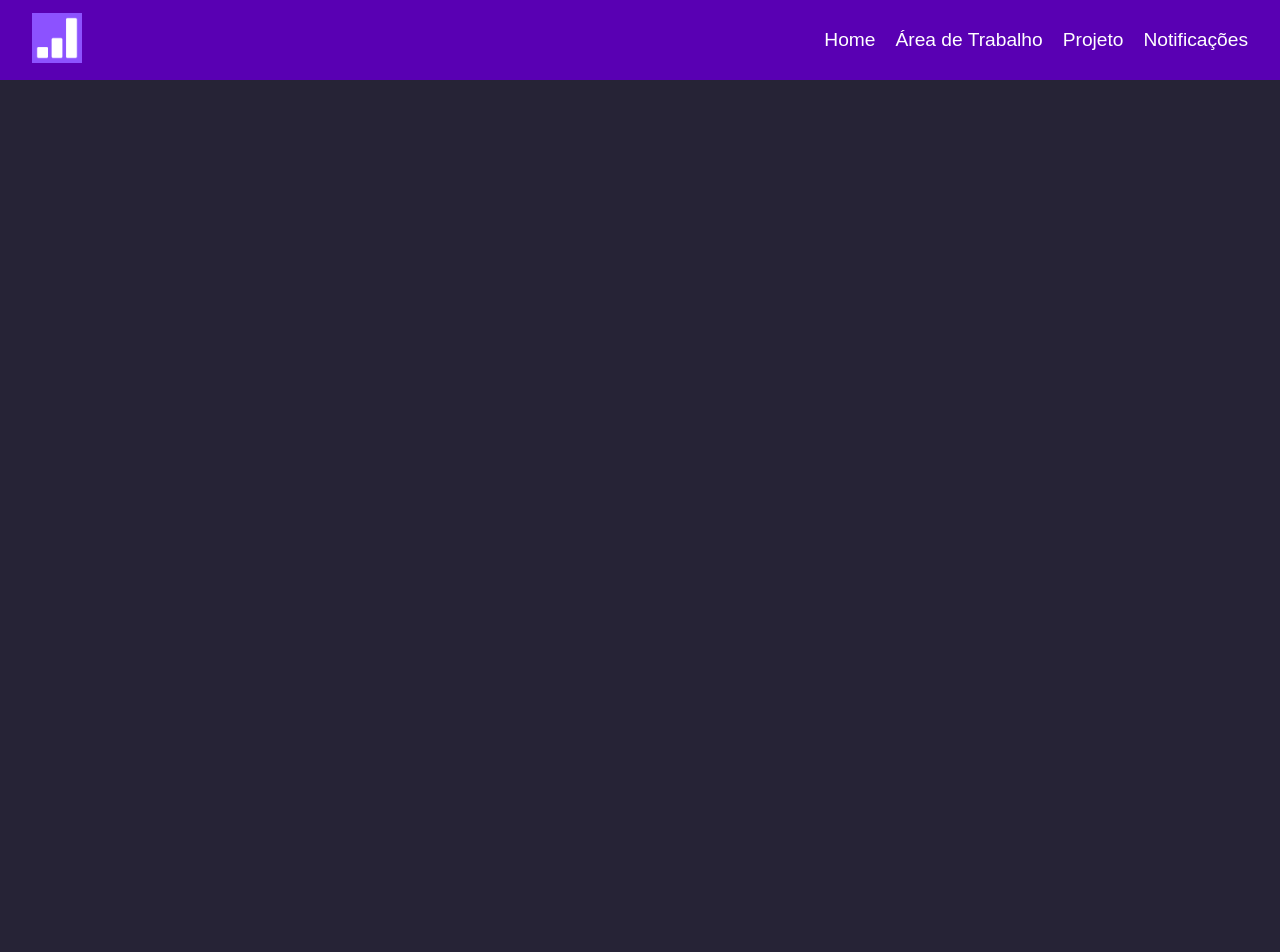
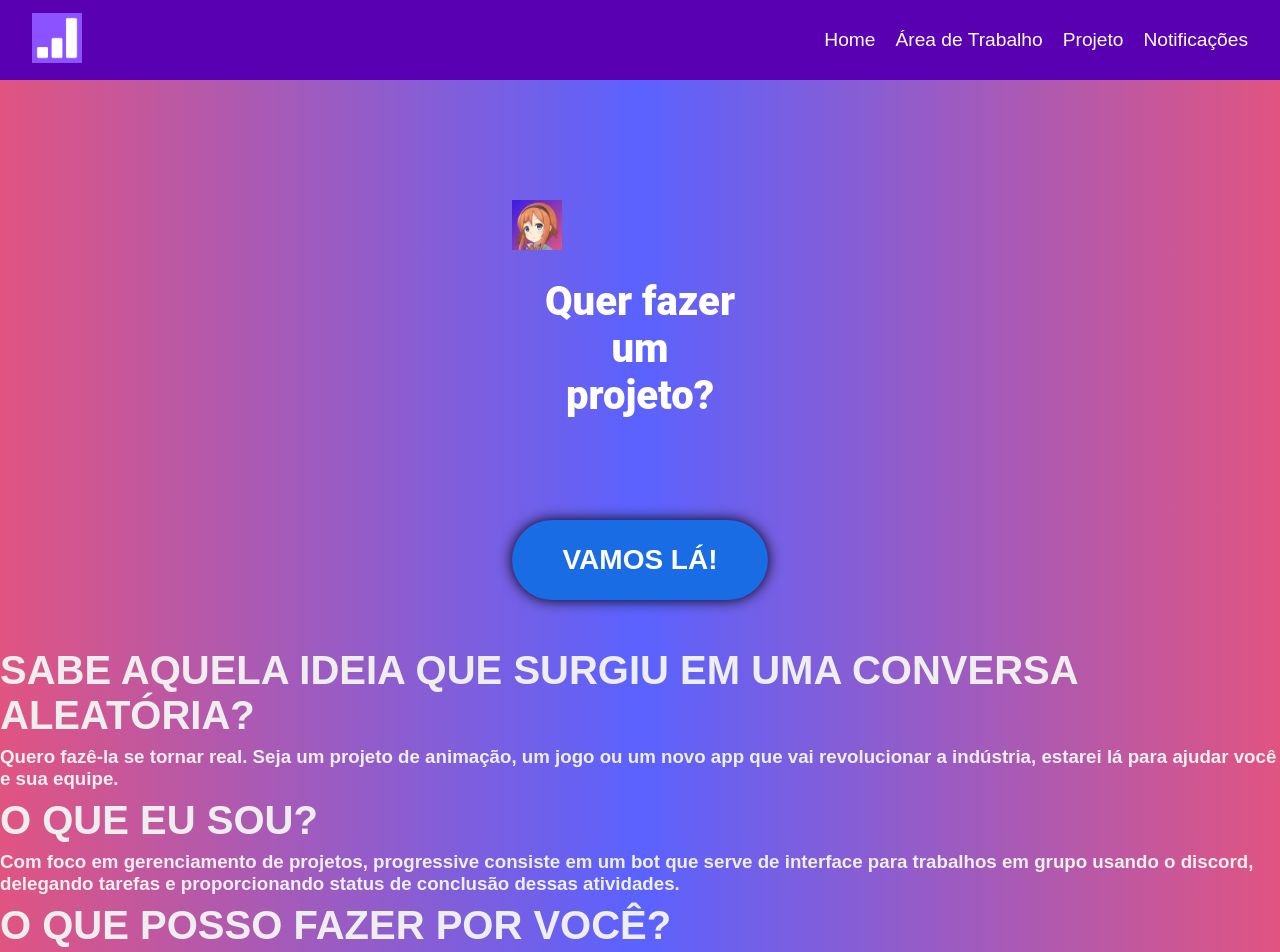
Before and after one commit to MathLevi20/prod_progress, a React (Create React App) app: page / in a window 1280 px wide. Shown: the top 952 px of the page. Before the commit the page ends 800 px from the top, so only its background shows below. Built offline with nearby package versions, Linux system fonts and the light colour scheme.

Commit message:
Home,Projetos

```diff
--- /dev/null
+++ b/src/components/Projetos.js
@@ -0,0 +1,74 @@
+import React from 'react';
+import { db } from "../components/firebase-config";
+import { useState, useEffect } from "react";
+import {
+    collection,
+    onSnapshot,
+    doc,
+    addDoc,
+
+    deleteDoc,
+    setDoc
+} from "firebase/firestore"
+function Projetos() {
+
+    const [Projeto_lista, setProjeto_lista] = useState([])
+    const projetoColletionRef = collection(db, "Projetos_lista")
+    useEffect(() => {
+        onSnapshot(projetoColletionRef, snapshot => {
+            setProjeto_lista(snapshot.docs.map(doc => {
+                return {
+                    id: doc.id,
+                    viewing: false,
+                    ...doc.data()
+                }
+            }))
+        })
+    }, [])
+
+    const handleView = id => {
+        const projetoclone = [...Projeto_lista]
+
+
+        projetoclone.forEach(Projeto_lista => {
+            if (Projeto_lista.id === id) {
+                Projeto_lista.viewing = !Projeto_lista.viewing
+            } else {
+                Projeto_lista.viewing = false
+            }
+        })
+        setProjeto_lista(projetoclone)
+    }
+    const removeprojeto = id => {
+        deleteDoc(doc(db, "Projeto_lista", id))
+    }
+
+    return (
+        <div className="App">
+            <div className="projeto">
+                {Projeto_lista.map((Projeto_lista, i) => (
+                    <div className="projetos" key={Projeto_lista.id}>
+                        <h3>{Projeto_lista.Id}</h3>
+                        <p dangerouslySetInnerHTML={{ __html: Projeto_lista.Desc }}></p>
+                        {Projeto_lista.viewing && <div>
+                            <h4>Usuarios</h4>
+                            <ul>
+                                {Projeto_lista.Usuarios.map((Usuarios, i) => (
+                                    <li key={i}>{Usuarios}</li>
+                                ))}
+                            </ul>
+                        </div>}
+                        <div>
+                            <div className="buttons">
+                                <button onClick={() => handleView(Projeto_lista.id)}>Ver {Projeto_lista.viewing ? 'menos' : 'mais'}</button>
+                                <button className="remove" onClick={() => removeprojeto(Projeto_lista.id)}>Remover</button>
+                            </div>
+                        </div>
+                    </div>
+                ))}
+            </div>
+        </div>
+    )
+}
+
+export default Projetos;
--- a/src/pages/Home.js
+++ b/src/pages/Home.js
@@ -1,13 +1,47 @@
 import React from 'react';
 import Navbar from './../components/Navbar';
 import './defalt.css';
-
+import './home.css'
+import Waifu from "./go.png"
 const Home = () => {
     return (
-        <div>
+
+
+        <div className='t'>
             <Navbar />
+            <div className="Waifu">
+                <img src={Waifu} alt="Logo" />
+                <p className="pergunta">Quer fazer um projeto?</p>
+            </div>
+            <div className="interacao"><button className="download">Vamos lá!</button></div>
+            <div className='text'>
+                <h1>
+                    Sabe aquela ideia que surgiu em uma conversa aleatória?
+                </h1>
+                <h3>
+                    Quero fazê-la se tornar real. Seja um projeto de animação, um jogo ou um novo app que vai revolucionar a indústria, estarei lá para ajudar você e sua equipe.
+                </h3>
+                <h1>
+                    O que eu sou?
+                </h1>
+                <h3>
+                    Com foco em gerenciamento de projetos, progressive consiste em um bot que serve de interface para trabalhos em grupo usando o discord, delegando tarefas e proporcionando status de conclusão dessas atividades.
+                </h3>
+                <h1>
+                    O que posso fazer por você?
+                </h1>
+                <h3>
+                    Coordenar equipes é uma tarefa complexa, exige desde boas práticas de organização a uma boa relação com os colaboradores. A plataforma discord, apesar de inicialmente focada em comunicação para jogos, percebeu a diversificação do seu público para além desse escopo, e hoje, serve de local de encontro para desingers, modeladores, desenvolvedores e diversas outras comunidades que necessitam de um espaço com múltiplas formas de comunicação.
+                </h3>
+                <h3>
+                    Normalmente, coordenar um trabalho em equipe com os usuários dessa plataforma exige o apelo de softwares terceiros. Sendo assim, nosso objetivo é agregar a praticidade de se ter comunicação e organização em um só local.
+                </h3>
+            </div>
+            <div className="final">
+            </div>
         </div>
     )
+
 }
 
 export default Home;
--- a/src/pages/Projeto.js
+++ b/src/pages/Projeto.js
@@ -1,6 +1,7 @@
 import React from 'react';
 import Navbar from './../components/Navbar';
 import SearchBar from './../components/Searchbar';
+import Projetos from './../components/Projetos';
 import './defalt.css';
 
 const Shop = () => {
@@ -8,6 +9,7 @@ const Shop = () => {
         <div>
             <Navbar />
             <SearchBar />
+            <Projetos />
         </div>
     )
 }
--- /dev/null
+++ b/src/pages/home.css
@@ -0,0 +1,131 @@
+* {
+    margin: 0;
+    padding: 0;
+    box-sizing: border-box;
+    font-family: 'Fira sans', sans-serif;
+}
+
+:root {
+    --botao-tamanho: 20vw;
+    --foto-tamanho: 20vw;
+
+}
+
+@media (max-width: 800px) {
+    :root {
+        --botao-tamanho: 50vw;
+        --foto-tamanho: 40vw;
+    }
+}
+
+* {
+    margin: 0;
+    padding: 0;
+}
+
+body {
+    background: linear-gradient(90deg, #E15481, #5A62FF, #E15481);
+    margin: 0;
+    padding: 0;
+}
+
+@media only screen and (max-width: 600px) {
+    .download {
+        background-color: green;
+    }
+}
+
+.topo {
+    width: var(--botao-tamanho)*1.5;
+    height: 10vh;
+    background-color: #381AE5;
+    margin-top: 0;
+    box-shadow: 0 0 0.5em black;
+}
+
+.Waifu {
+    margin-top: 15vh;
+}
+
+.Waifu {
+    display: block;
+    width: var(--foto-tamanho);
+    height: var(--foto-tamanho);
+    margin-left: auto;
+    margin-right: auto;
+    border-radius: 40px;
+    height: 40vh;
+}
+
+.titulo {
+    text-align: center;
+    font-family: 'Supermercado One', cursive, "Bauhaus 93", sans-serif, "apple color emoji", "segoe ui emoji", "segoe ui symbol";
+    font-weight: 800;
+    font-size: 7vh;
+    color: white;
+}
+
+.pergunta {
+    text-align: center;
+    font-family: Roboto, sans-serif, "apple color emoji", "segoe ui emoji", "segoe ui symbol";
+    font-weight: 800;
+    font-size: 5vh;
+    color: white;
+    margin: 3vh;
+}
+
+.interacao {
+    text-align: center;
+    height: 15vh;
+}
+
+.download {
+    text-align: center;
+    background-color: #1a6ce5;
+    width: var(--botao-tamanho);
+    height: 10vh;
+    font-size: 175%;
+    border-radius: 40px;
+    color: #fff;
+    font-family: 'Supermercado One', cursive, "Bauhaus 93", sans-serif, "apple color emoji", "segoe ui emoji", "segoe ui symbol";
+    text-decoration: none;
+    border: none;
+    box-shadow: 0 0 0.5em black;
+    transition-duration: 0.7s;
+    -webkit-transition-duration: 0.7s;
+}
+
+.download:hover {
+    background-color: #E15481;
+    color: #fff;
+}
+
+section {
+    background-color: #381AE5;
+    /*#381AE5*/
+    box-shadow: 0 0 0.5em black;
+    border-top-left-radius: 40px;
+    border-top-right-radius: 40px;
+}
+
+section h1 {
+    font-family: Roboto, sans-serif, "apple color emoji", "segoe ui emoji", "segoe ui symbol";
+    font-weight: 800;
+    font-size: 3.5vh;
+    color: white;
+    padding-left: 10vw;
+    padding-top: 3vw;
+    padding-right: 10vw;
+}
+
+section h3 {
+    font-family: Roboto, sans-serif, "apple color emoji", "segoe ui emoji", "segoe ui symbol";
+    font-weight: 500;
+    color: white;
+    font-size: 2.7vh;
+    padding-left: 15vw;
+    padding-right: 15vw;
+    padding-top: 1vw;
+    text-align: justify;
+    padding-bottom: 5vh;
+}
```
Also changed, not shown: src/components/firebase-config.js (+5 -2 lines), src/pages/go.png (added), 1 other file (tests, documents, lock files or other folders).
